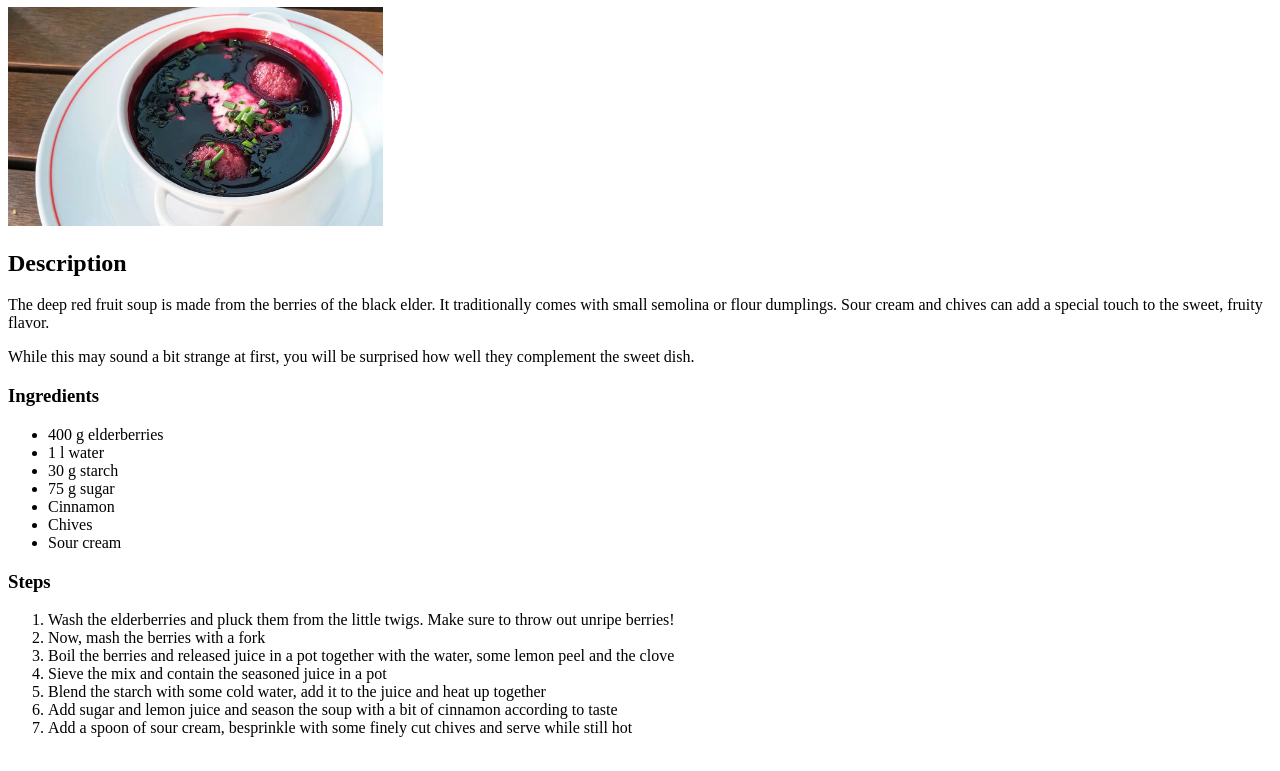
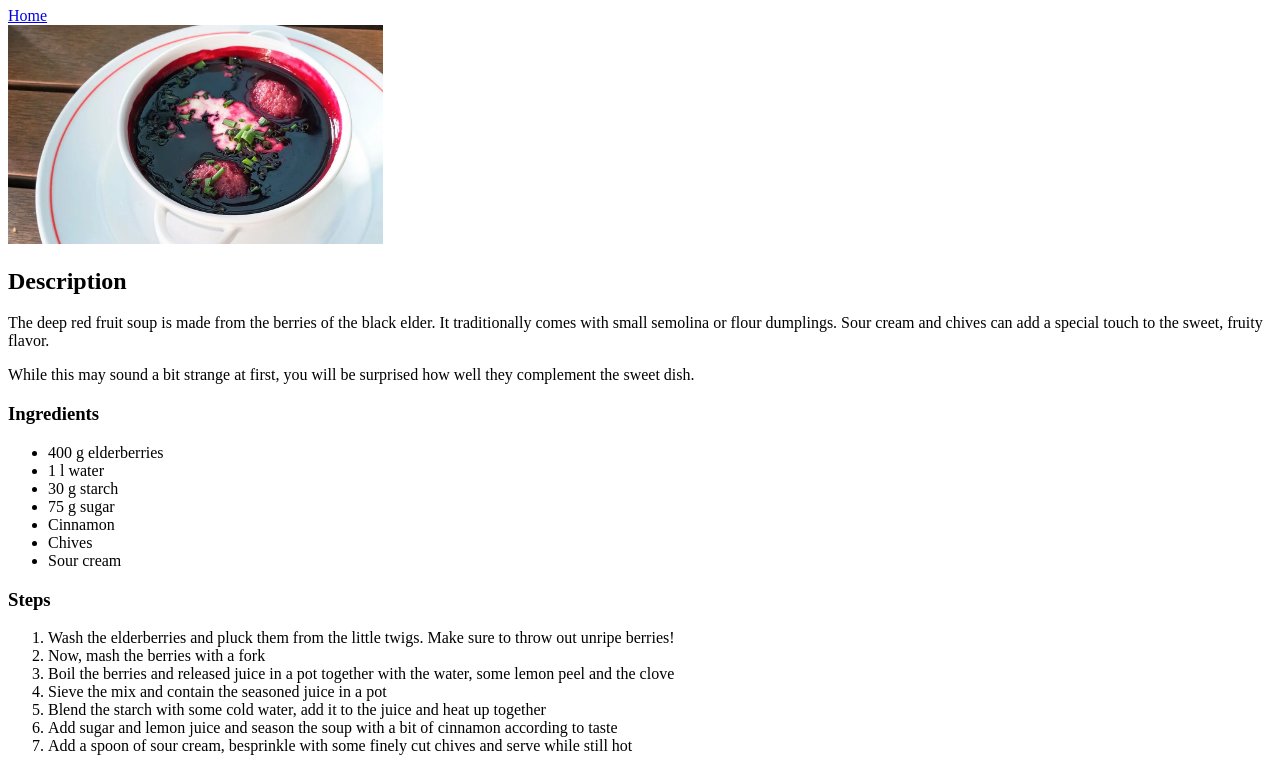
Before and after one commit to ilfno/odin-recipes, a plain HTML site: page recipes/soup.html in a window 1280 px wide. Shown: the part 73-844 px from the top of the page. Drawn offline with Linux system fonts and the light colour scheme.

Commit message:
Add links to home page in all recipes

```diff
--- a/recipes/soup.html
+++ b/recipes/soup.html
@@ -8,7 +8,8 @@
 
     <body>
         <h1>Elderberry soup</h1>
-
+        <a href="../index.html">Home</a>
+        <br>
         <img src="../images/elderberry-soup.webp" alt="Plate with a red liquid" width="375">
 
         <h2>Description</h2>
```
Also changed, not shown: recipes/stew.html (+2 -1 lines), recipes/sweetrolls.html (+2 -1 lines).
